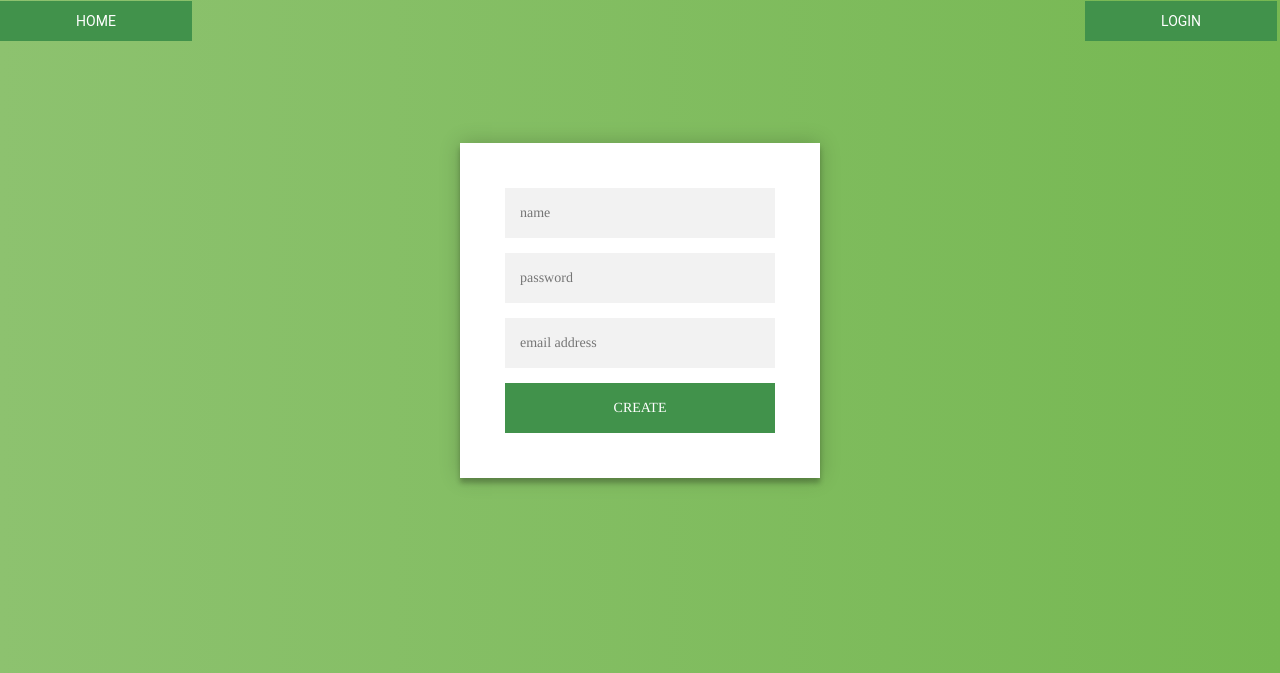
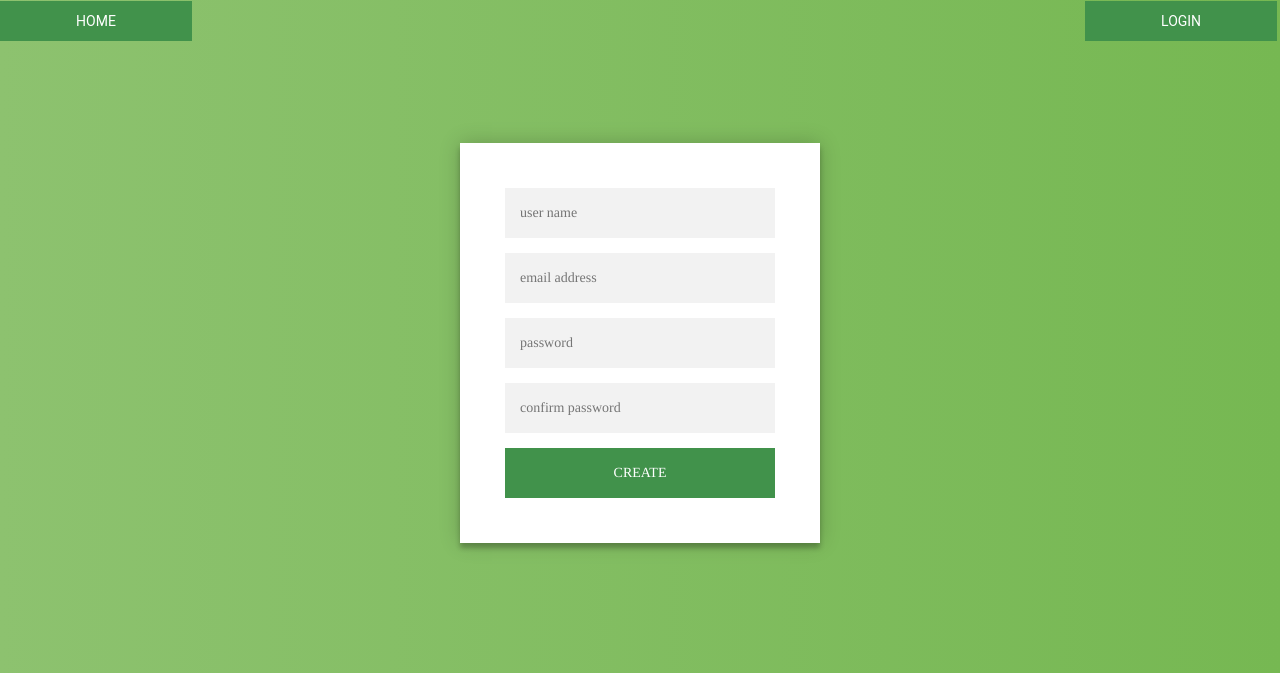
Before and after one commit to ghartman1620/TeachShare, a Django app: page /account/signup/ in a window 1280 px wide. Shown: the top 673 px of the page. Run offline with Django 3.2, Linux system fonts and the light colour scheme; some libraries are stand-ins or nearby versions.

Commit message:
added more feild for sign up

```diff
--- a/TeachShare_WebApp/accounts/templates/accounts/signup.html
+++ b/TeachShare_WebApp/accounts/templates/accounts/signup.html
@@ -10,9 +10,10 @@
 
 <div class="login-page">
   <div class="form">
-      <input type="text" placeholder="name"/>
+      <input type="text" placeholder="user name"/>
+      <input type="text" placeholder="email address"/>
       <input type="password" placeholder="password"/>
-      <input type="text" placeholder="email address"/>
+      <input type="confirm password" placeholder="confirm password">
       <button>create</button>
   </div>
 </div>
```
Also changed, not shown: 2 other files.
